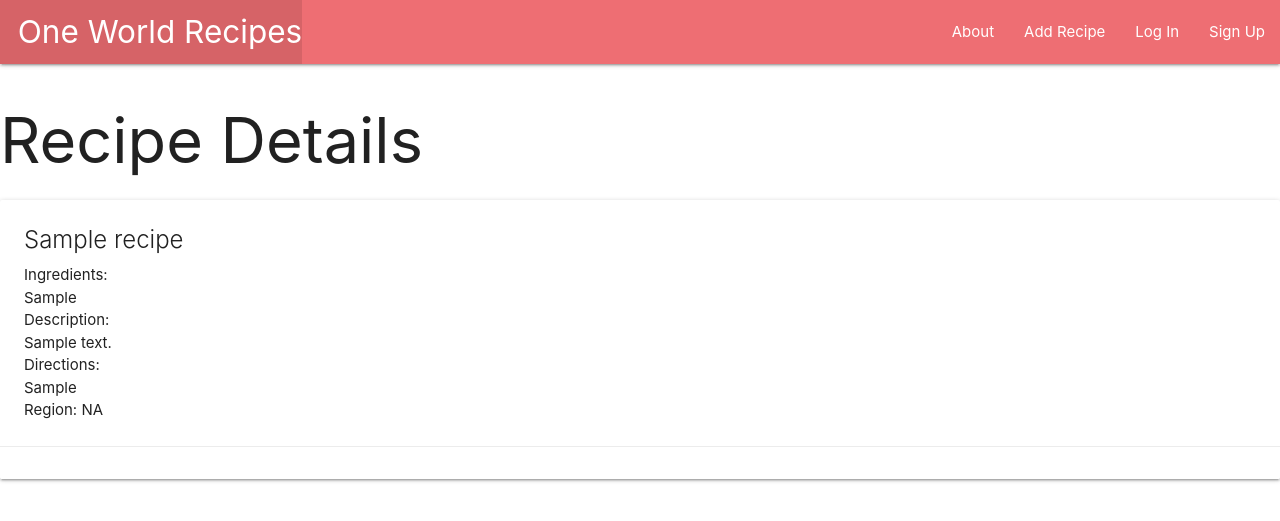
After one commit to Oakevinlee/the-imposters, a Django app: page /recipes/1/ in a window 1280 px wide. The commit adds this page. Shown: the top 521 px of the page. Run offline with Django 4.2, Linux system fonts and the light colour scheme; tables that the repository leaves empty hold one stand-in row (values such as "Sample post").

Commit message:
Details page

```diff
--- a/main_app/models.py
+++ b/main_app/models.py
@@ -39,6 +39,9 @@ class Recipe(models.Model):
     def __str__(self):
         return f'{self.name} ({self.id})'
 
+    def get_absolute_url(self):
+        return reverse('detail', kwargs={'recipe_id': self.id})
+
 class Review(models.Model):
     comment = models.TextField(max_length=300)
     date = models.DateTimeField(default=datetime.now)
--- /dev/null
+++ b/main_app/templates/recipes/detail.html
@@ -0,0 +1,20 @@
+{% extends 'base.html' %}
+{% block content %}
+
+<h1>Recipe Details</h1>
+
+<div class="row">
+  <div></div>
+    <div class="card">
+      <div class="card-content">
+        <span class="card-title">{{ recipe.name }}</span>
+        <p>Ingredients: {{ recipe.ingredients|linebreaks }}</p>
+        <p>Description: {{ recipe.description|linebreaks }}</p>
+          <p>Directions: <br>{{ recipe.directions }}</p>
+          <p>Region: {{ recipe.region }}</p>
+      </div>
+      <div class="card-action">
+      </div>
+    </div>
+
+{% endblock %}
--- a/main_app/templates/recipes/index.html
+++ b/main_app/templates/recipes/index.html
@@ -4,12 +4,14 @@
 <h1>All Recipes</h1>
 
 {% for recipe in recipes %}
+  <a href="{% url 'detail' recipe.id %}">
     <div class="card">
       <div class="card-content">
         <span class="card-title">{{ recipe.name }}</span>
         <p>Description: {{ recipe.description|linebreaks }}</p>
       </div>
     </div>
+  </a>
 {% endfor %}
 
 {% endblock %}
--- a/main_app/urls.py
+++ b/main_app/urls.py
@@ -5,6 +5,7 @@ urlpatterns = [
     path('', views.home, name='home'),
     path('about/', views.about, name='about'),
     path('recipe/', views.recipes_index, name='index'),
+    path('recipes/<int:recipe_id>/', views.recipes_detail, name='detail'),
     path('accounts/signup/', views.signup, name='signup'),
     path('recipes/create/', views.RecipeCreate.as_view(), name='recipes_create'),
 ]
--- a/main_app/views.py
+++ b/main_app/views.py
@@ -18,6 +18,21 @@ def recipes_index(request):
   return render(request, 'recipes/index.html', {
     'recipes': recipes
 })
+
+def recipes_detail(request, recipe_id):
+  recipe = Recipe.objects.get(id=recipe_id)
+  # First, create a list of the toy ids that the cat DOES have
+
+  # id_list = cat.toys.all().values_list('id')
+
+  # Query for the toys that the cat doesn't have
+  # by using the exclude() method vs. the filter() method
+  # toys_cat_doesnt_have = Toy.objects.exclude(id__in=id_list)
+  # instantiate FeedingForm to be rendered in detail.html
+  # feeding_form = FeedingForm()
+  return render(request, 'recipes/detail.html', {
+    'recipe': recipe
+  })
 
 class RecipeCreate(LoginRequiredMixin, CreateView):
   model = Recipe
```
